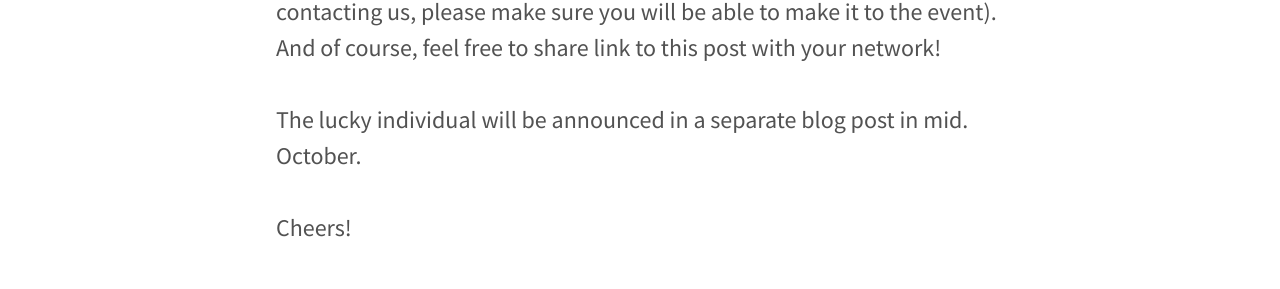
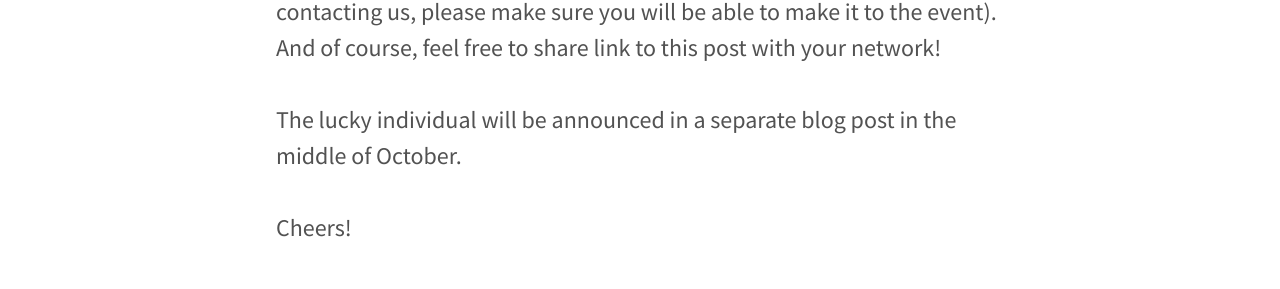
Before and after one commit to spritesapp/spritesapp.github.io, a Jekyll site: the page built from _posts/2014-08-19-get-your-free-ticket-to-web-summit-conference.md, in a window 1280 px wide. Shown: the part 890-1179 px from the top of the page. Built offline with Jekyll 4.4.1, drawn with Linux system fonts in a browser that asks for light colours.

Commit message:
New blog post (added some text).

```diff
--- a/_posts/2014-08-19-get-your-free-ticket-to-web-summit-conference.md
+++ b/_posts/2014-08-19-get-your-free-ticket-to-web-summit-conference.md
@@ -11,7 +11,7 @@ As part of the admission package we've received three standard attendee tickets
 
 If you'd like to have the ticket, [send us a message](mailto:volpav+spritesapp@gmail.com?subject=Web+Summit+ticket) explaining why would you like to go and what is it in this great event for you (also, before contacting us, please make sure you will be able to make it to the event). And of course, feel free to share link to this post with your network!
 
-The lucky individual will be announced in a separate blog post in mid. October.
+The lucky individual will be announced in a separate blog post in the middle of October.
 
 Cheers!
 
```
